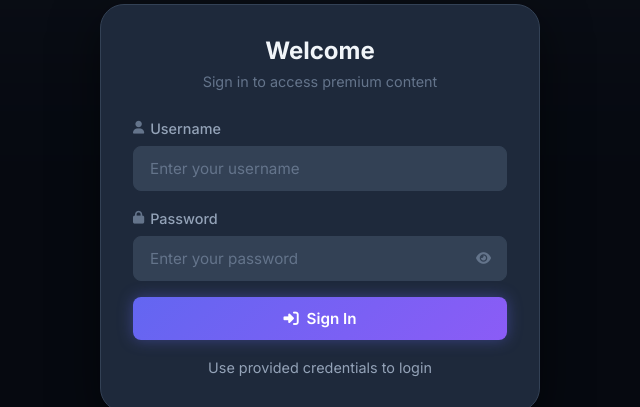
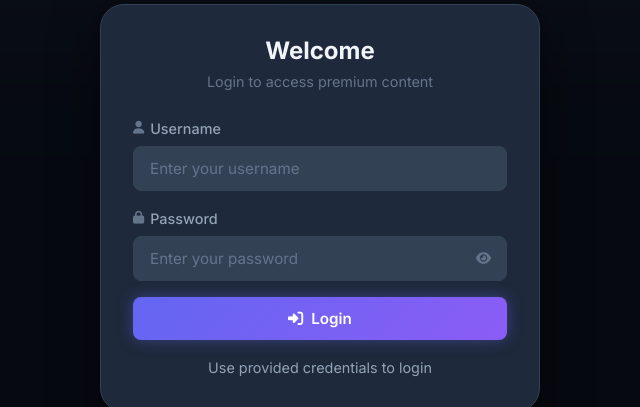
Before and after one commit to truxcotechnology/designer-portfolio, a website: page public/index.html in a window 1280 px wide. Shown: the part 192-599 px from the top of the page, 320-960 px from the left. Drawn offline with nearby package versions, Linux system fonts and the light colour scheme; no server answers.

Commit message:
css and html update., auto hi func

```diff
--- a/public/index.html
+++ b/public/index.html
@@ -36,7 +36,7 @@
         <div class="auth-tab active">
           <div class="auth-header">
             <h2>Welcome</h2>
-            <p>Sign in to access premium content</p>
+            <p>Login  to access premium content</p>
           </div>
           <form onsubmit="handleLogin(event)">
             <div class="form-group">
@@ -72,7 +72,7 @@
             </div>
 
             <button type="submit" class="btn-primary btn-full btn-glow">
-              <i class="fas fa-sign-in-alt"></i> Sign In
+              <i class="fas fa-sign-in-alt"></i> Login
             </button>
             <p class="form-toggle">Use provided credentials to login</p>
           </form>
```
